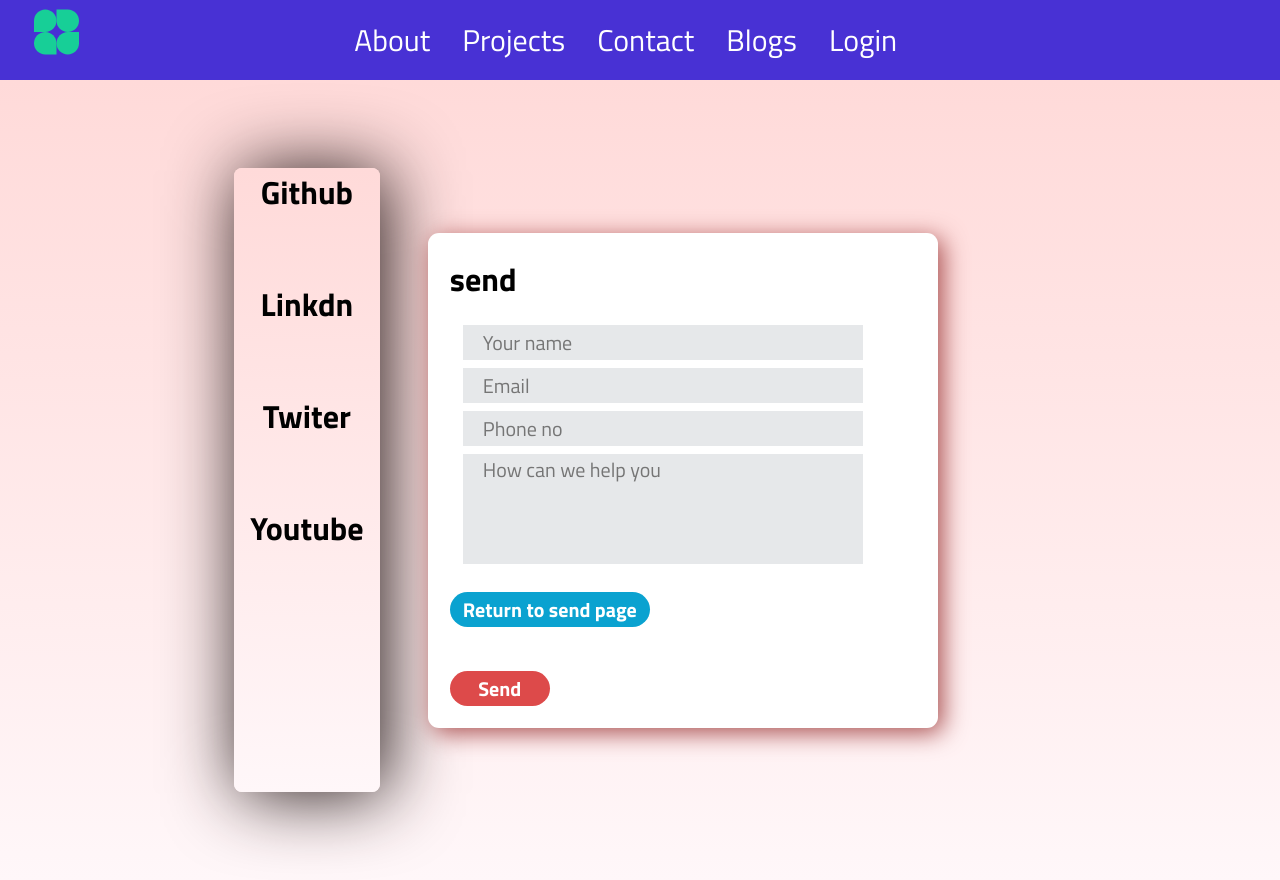
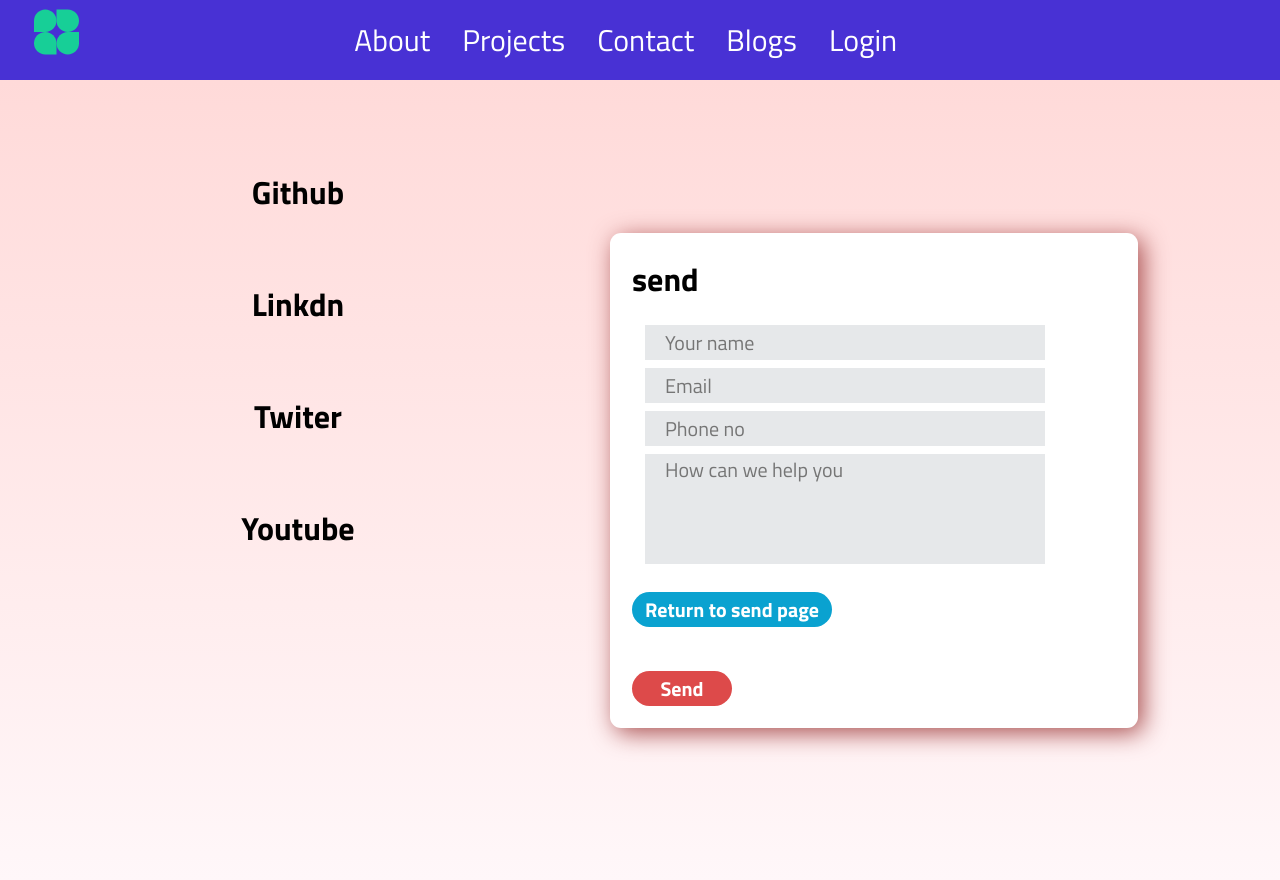
Before and after one commit to John-Bugingo/My-Portfolio, a React (Create React App) app: page /contact in a window 1280 px wide. Built offline with nearby package versions, Linux system fonts and the light colour scheme.

Commit message:
here i have added some styles

```diff
--- a/src/css/style.css
+++ b/src/css/style.css
@@ -99,12 +99,12 @@
 }
 .socialmedia{
     margin: 35px auto;
-    background: linear-gradient(#ffdad9, #fff7f9);
+    background: ;
     height: 78vh;
-    width: 20%;
+    width: 50%;
     border-radius: 8px;
-    box-shadow:6px 2px 72px #221716;
-    margin-left: 234px;
+    /* box-shadow:6px 2px 72px #221716; */
+    margin-left: 34px;
     gap: 4rem;
     display: flex;
     align-items: center;
@@ -115,7 +115,6 @@
     color: black;
 
 }
-
 .contact2{
     box-shadow: 5px 5px 25px rgb(169, 79, 79);
     background-color: white;
@@ -123,8 +122,8 @@
     display: flex;
     flex-direction: column;
     align-items:start;
-    width: 70%;
-    margin-right: 342px;
+    width: 50%;
+    margin-right: 142px;
 }
 .contactfoam{
     margin: 0px 35px;
@@ -133,7 +132,6 @@
     align-items: center;
     flex-direction:column;
 }
-
 .contactInput input, textarea{
     background-color:rgb(230, 232, 234);
     width: 400px;
@@ -150,8 +148,6 @@
 .login2{
     margin-top: 80px;
 }
-
-
 .container2{
     border-radius: 14px;
     background-color: white;
@@ -161,12 +157,10 @@
     align-items: center;
     flex-direction: column;
 }
-
 .contactheader h1{
     font-weight: 700;
     padding:22px;
 }
-
 .send, .gr {
     color: white;
     background-color: rgb(221, 74, 74);
@@ -274,7 +268,13 @@
 .login, .logoff{
     font-size: 12px;
     margin-left: 18px;
-
+}
+.container1{
+    background-color: rgb(72,49,212);
+    display: flex;
+    align-items: center;
+    justify-content: center;
+    height: 100vh;
 }
 
 /* about me page css */
```
